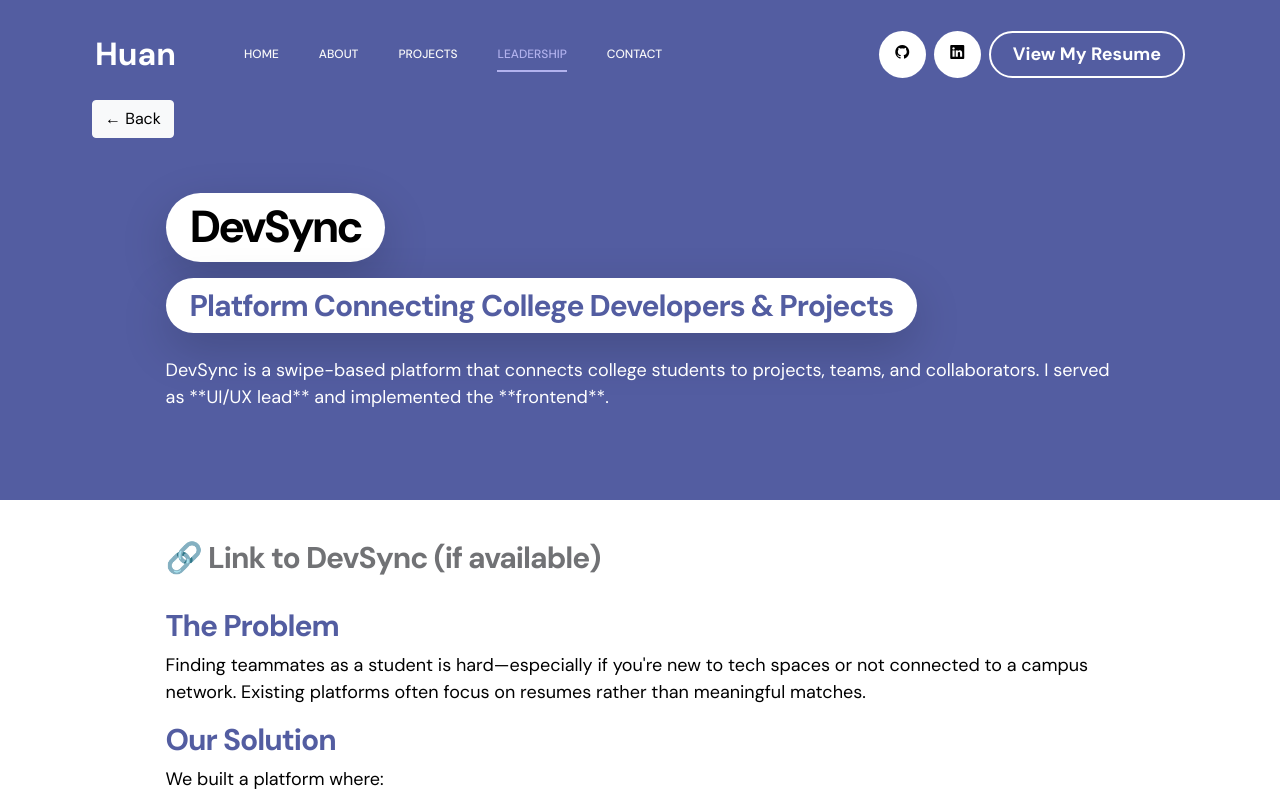
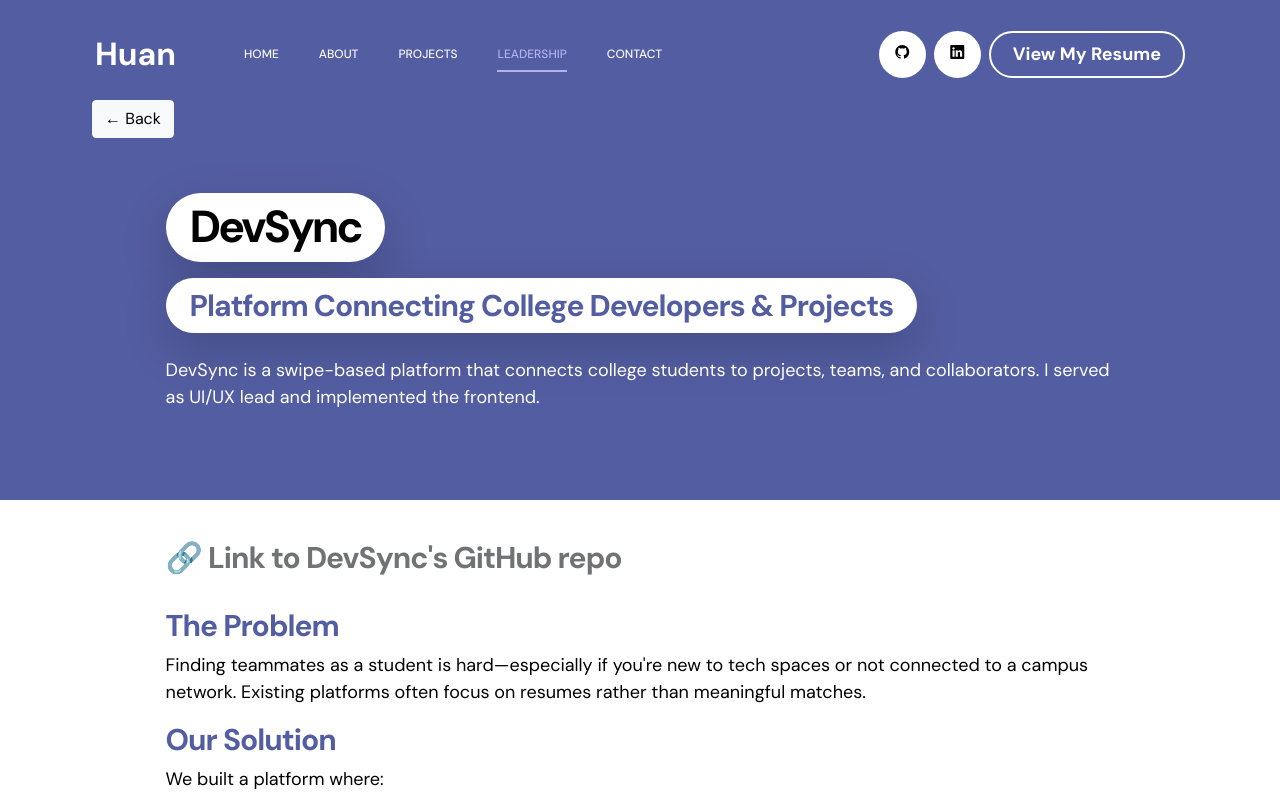
Before and after one commit to huannnguyen/huannnguyen.github.io, a plain HTML site: page pages/projects/devsync.html in a window 1280 px wide. Shown: the top 800 px of the page. Drawn offline with nearby package versions, Linux system fonts and the light colour scheme.

Commit message:
devsync page

```diff
--- a/pages/projects/devsync.html
+++ b/pages/projects/devsync.html
@@ -106,7 +106,7 @@
             <h5 class="hero-title mb-4">Platform Connecting College Developers & Projects</h5>
 
             <p class="text-white">
-                DevSync is a swipe-based platform that connects college students to projects, teams, and collaborators. I served as **UI/UX lead** and implemented the **frontend**.
+                DevSync is a swipe-based platform that connects college students to projects, teams, and collaborators. I served as UI/UX lead and implemented the frontend.
             </p>
         </div>
     </section>
@@ -117,7 +117,7 @@
         <div class="container text-white">
             <div class="mb-5">
 
-                <h3>🔗 <a href="#" target="_blank">Link to DevSync (if available)</a></h3>
+                <h3>🔗 <a href="https://github.com/SamGanYX/HCP2024" target="_blank">Link to DevSync's GitHub repo</a></h3>
 
                 </br>
 
@@ -166,7 +166,7 @@
             <div class="text-center">
                 <img src="/images/leadership/devsyncposter.JPG" class="about-image img-fluid w-75" alt="">
                 <p>
-                    Image of the DevSync platform interface.
+                    Image of our presentation night of the DevSync platform interface.
                 </p>
             </div>
 
```
